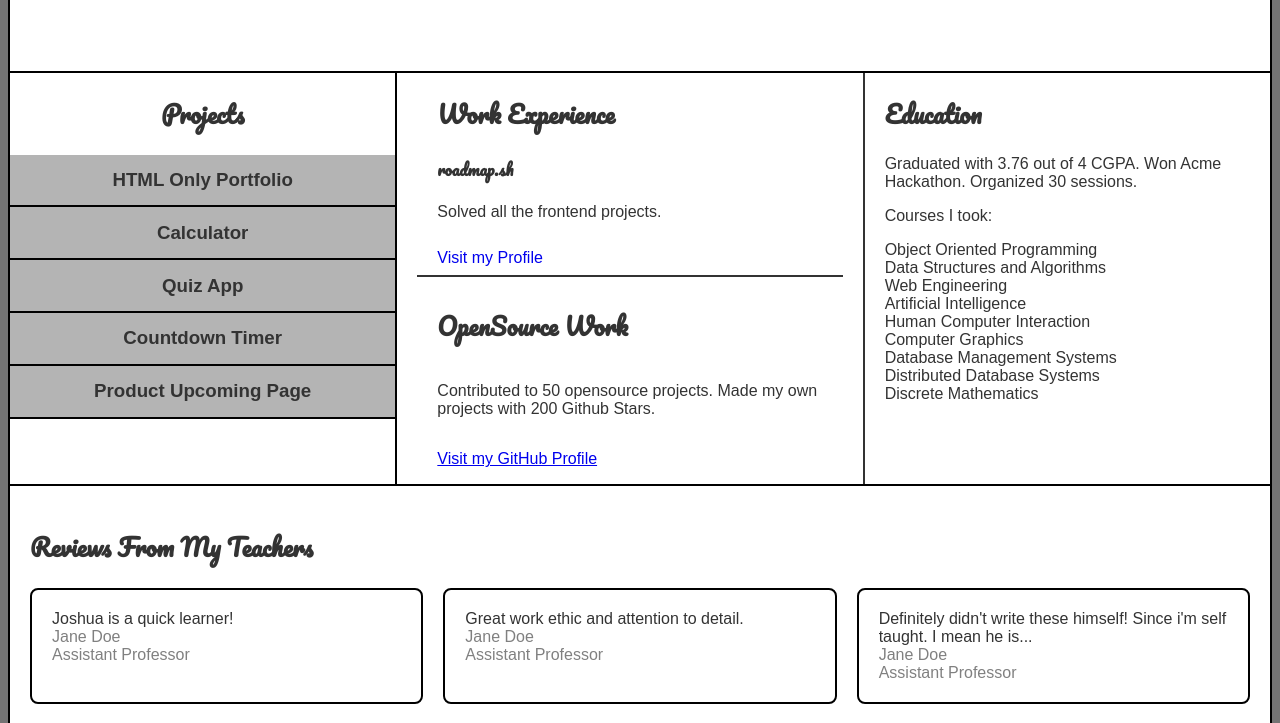
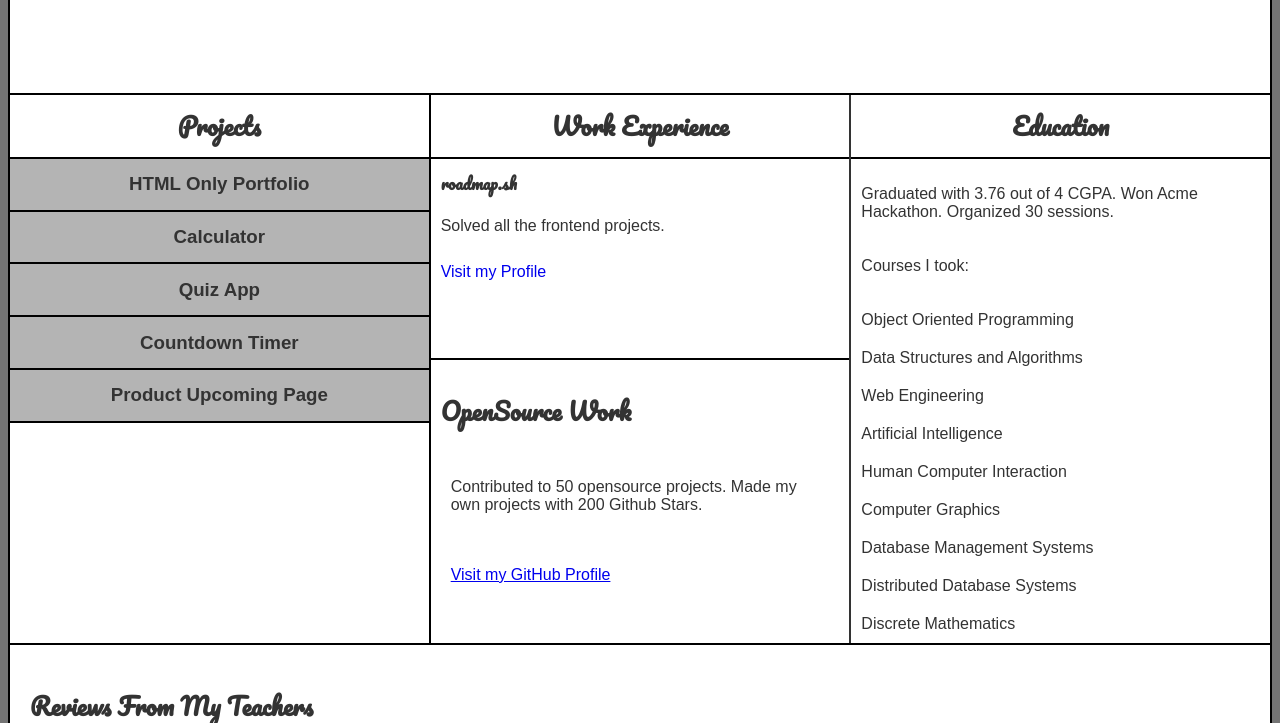
Before and after one commit to Zaunsrevenge/03-personal-portfolio, a plain HTML site: page index.html in a window 1280 px wide. Shown: the part 295-1018 px from the top of the page. Drawn offline with Linux system fonts and the light colour scheme.

Commit message:
Desktop view style complete

```diff
--- a/index.css
+++ b/index.css
@@ -1,3 +1,34 @@
+
+/* Recommended CSS Reset */
+*,
+*::before,
+*::after {
+  box-sizing: border-box;
+}
+
+.main-title{
+  margin: 0;
+  padding: 10px;
+}
+
+.work-experience li {
+  padding: 10px;
+}
+
+.opensource-work-column{
+  padding: 10px;
+}
+
+.education-column, p, li{
+  padding: 10px;
+}
+
+.education-column{
+  padding: 0;
+}
+.project-list li{
+  padding: 0;
+}
 body {
   font-family: Arial, Helvetica, sans-serif;
   font-size: 16px;
@@ -13,12 +44,24 @@ header{
     background-color: white;
     padding: 20px;
 }
+.hero{
+   text-align: center;
+    border: 2px solid black;
+    border-bottom: 0;
+    background-color: white;
+    padding: 20px;
+}
 
 .main-columns{
   border: 2px solid black;
     border-bottom: 0;
-    background-color: white;
+    background-color: rgb(255, 255, 255);
+    padding: 0;
+    margin: 0;
+     display: flex;
 
+  justify-content: space-between;
+  flex-direction: row;
 
 }
 
@@ -73,21 +116,11 @@ nav a,
   margin: 0;
 }
 
-hr {
-  margin-left: -20px;
-  width: calc(100% + 40px);
-  border: none;
-  height: 2px;
-  background-color: #333;
+
+.main-title {
+   border-bottom: 2px solid black;
+   text-align: center;
 }
-
-.main-columns {
-  display: flex;
-  gap: 20px;
-  justify-content: space-between;
-  flex-direction: row;
-}
-
 .projects-column,
 .experience-column,
 .education-column {
@@ -96,7 +129,6 @@ hr {
 
 .project-box{
   border-bottom: 2px solid black;
-  padding: 0;
     background-color: rgb(180, 180, 180);
     margin: 0;
     padding: 0.9rem;
@@ -119,14 +151,14 @@ hr {
 }
 
 .education-column {
-  padding-left: 20px;
   border-left: 2px solid #333;
+  text-align: start;
 }
 
 .experience-column {
-  padding: 0 20px;
   display: flex;
   flex-direction: column;
+  text-align: start;
 }
 
 .experience-column > div {
@@ -139,10 +171,17 @@ hr {
   display: flex;
   flex-direction: column;
   gap: 20px;
+  padding: 0;
+  margin: 0;
 }
 
 .work-experience ul li p {
   margin: 20px 0;
+  padding: 0;
+}
+
+.work-experience{
+  border-bottom: 2px solid black;
 }
 
 .work-experience ul li a {
@@ -157,15 +196,15 @@ hr {
 
 .articles {
   display: flex;
-  gap: 20px;
+  gap: 10px;
   margin-top: 20px;
 }
 
 .articles article {
   flex: 1;
   border: 2px solid black;
-  border-radius: 8px;
-  padding: 20px;
+  border-radius: 5px;
+  padding: 5px;
   box-sizing: border-box;
 }
 
@@ -236,7 +275,10 @@ hr {
 
   .projects-column ul {
     text-align: center;
-    margin-top: 30px;
+  }
+
+  .project-list{
+    margin: 0;
   }
 
   .mobile-only {
--- a/index.html
+++ b/index.html
@@ -4,7 +4,6 @@
     <meta charset="UTF-8">
     <meta name="viewport" content="width=device-width, initial-scale=1.0">
     <meta name="description" content="HTML only portfolio site" />
-    <meta name="viewport" content="width=device-width, initial-scale=1.0">
     <title>Frontend Developer Portfolio</title>
     <link href="https://fonts.googleapis.com/css2?family=Pacifico&display=swap" rel="stylesheet">
     <link rel="stylesheet" href="index.css">
@@ -23,16 +22,16 @@
     <li><a href="contact.html">Contact</a></li>
     </ul>
    </nav>
+    </header>
     <main>
    <section class="hero">
     <h1 class="secondary-font">Frontend Developer</h1>
     <p>HTML only with no proper layout, no styling</p>
-    </header>
    </section>
    <div class="main-columns">
      <!-- Column 1: Projects -->
    <section class="projects-column">
-  <h2>Projects</h2>
+  <h2 class="main-title">Projects</h2>
   <ul class="project-list">
     <li >
       <a href="#"><h3 class="project-box">HTML Only Portfolio</h3></a>
@@ -58,8 +57,7 @@
     <!-- Column 2: Work experience + open source -->
   <section class="experience-column">
     <div class="work-experience">
-  <h2>Work Experience</h2>
-  <hr class="mobile-only">
+  <h2 class="main-title">Work Experience</h2>
   <ul>
     <li>
       <strong class="secondary-font">roadmap.sh</strong>
@@ -68,7 +66,6 @@
     </li>
   </ul>
   </div>
-  <hr class="section-divider">
 
    <div class="opensource-work-column">
         <h2>OpenSource Work</h2>
@@ -78,7 +75,7 @@
    </section>
     <!-- Column 3: Educaion -->
    <section class="education-column">
-        <h2>Education</h2>
+        <h2 class="main-title">Education</h2>
         <p>Graduated with 3.76 out of 4 CGPA. Won Acme Hackathon. Organized 30 sessions.</p>
     <p>Courses I took:</p>
     <ul>
```
